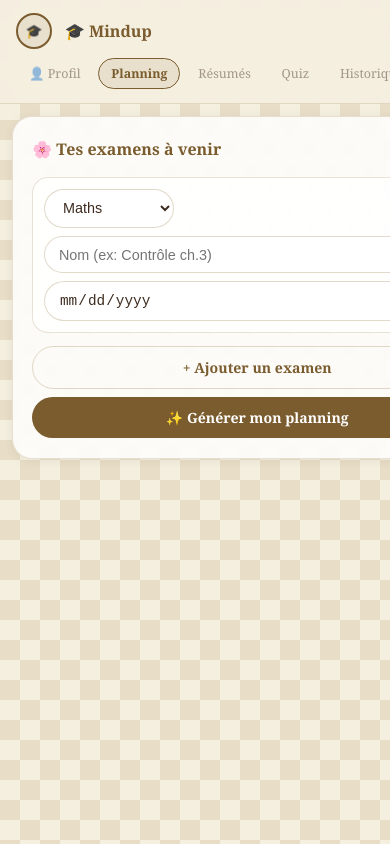
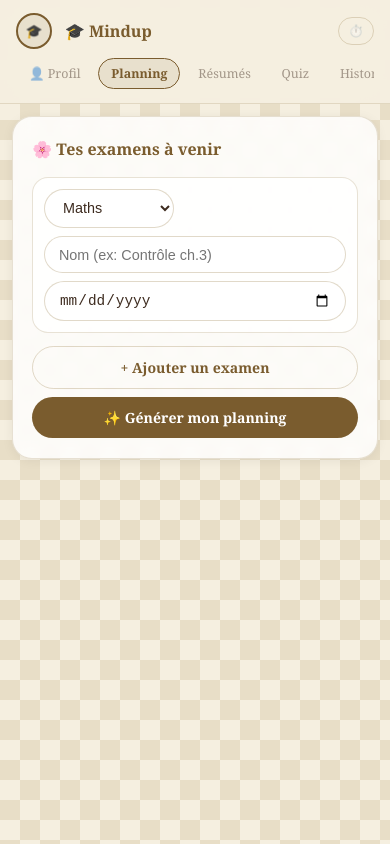
Before and after one commit to Julia00-j/Mindup, a React (Vite) app: page / in a window 390 px wide. Built offline with nearby package versions, Linux system fonts and the light colour scheme.

Commit message:
fix mobile overflow definitivement

```diff
--- a/index.html
+++ b/index.html
@@ -7,8 +7,9 @@
     <title>Mon App Révision</title>
     <style>
       *, *::before, *::after { box-sizing: border-box; }
-      html, body { margin: 0; padding: 0; overflow-x: hidden; width: 100%; }
+      html, body { margin: 0; padding: 0; overflow-x: hidden; width: 100%; max-width: 100vw; }
       input, select, textarea, button { max-width: 100%; }
+      #root { width: 100%; max-width: 100vw; overflow-x: hidden; }
     </style>
   </head>
   <body>
--- a/src/App.jsx
+++ b/src/App.jsx
@@ -1433,26 +1433,26 @@ export default function App() {
   ];
 
   return (
-    <div style={{ minHeight: "100vh", background: v.bg, backgroundImage: v.bgImage, backgroundRepeat: "repeat", backgroundSize: v.bgSize, color: v.text, fontFamily: "'Georgia', serif", overflowX: "hidden", width: "100%" }}>
+    <div style={{ minHeight: "100vh", background: v.bg, backgroundImage: v.bgImage, backgroundRepeat: "repeat", backgroundSize: v.bgSize, color: v.text, fontFamily: "'Georgia', serif", overflowX: "hidden", width: "100%", maxWidth: "100vw", position: "relative" }}>
       {/* NAVBAR */}
-      <div style={{ background: v.navBg, backdropFilter: "blur(12px)", borderBottom: `1px solid ${v.cardBorder}`, padding: isMobile ? "0.8rem 1rem" : "0.9rem 2rem", position: "sticky", top: 0, zIndex: 100, overflowX: "hidden", width: "100%", boxSizing: "border-box" }}>
+      <div style={{ background: v.navBg, backdropFilter: "blur(12px)", borderBottom: `1px solid ${v.cardBorder}`, padding: isMobile ? "0.8rem 1rem" : "0.9rem 2rem", position: "sticky", top: 0, zIndex: 100, overflowX: "hidden", width: "100%", maxWidth: "100vw", boxSizing: "border-box" }}>
         {isMobile ? (
-          <div>
-            <div style={{ display: "flex", alignItems: "center", justifyContent: "space-between", marginBottom: "0.6rem" }}>
-              <div style={{ display: "flex", alignItems: "center", gap: "0.8rem" }}>
+          <div style={{ width: "100%", boxSizing: "border-box" }}>
+            <div style={{ display: "flex", alignItems: "center", justifyContent: "space-between", marginBottom: "0.6rem", width: "100%", boxSizing: "border-box" }}>
+              <div style={{ display: "flex", alignItems: "center", gap: "0.8rem", minWidth: 0, flex: 1 }}>
                 {photo
-                  ? <img src={photo} alt="profil" style={{ width: 36, height: 36, borderRadius: "50%", objectFit: "cover", border: `2px solid ${v.accent}` }} />
-                  : <div style={{ width: 36, height: 36, borderRadius: "50%", background: v.accentBg, border: `2px solid ${v.accent}`, display: "flex", alignItems: "center", justifyContent: "center", fontSize: "0.85rem", fontWeight: 700, color: v.accent }}>{prenom ? prenom[0].toUpperCase() : "🎓"}</div>}
-                <div>
-                  <div style={{ fontWeight: 700, fontSize: "1rem", color: v.accent }}>🎓 {t.titre}</div>
-                  {prenom && <div style={{ fontSize: "0.72rem", color: v.textMuted }}>{t.bonjour}, {prenom} 🌸</div>}
+                  ? <img src={photo} alt="profil" style={{ width: 36, height: 36, borderRadius: "50%", objectFit: "cover", border: `2px solid ${v.accent}`, flexShrink: 0 }} />
+                  : <div style={{ width: 36, height: 36, borderRadius: "50%", background: v.accentBg, border: `2px solid ${v.accent}`, display: "flex", alignItems: "center", justifyContent: "center", fontSize: "0.85rem", fontWeight: 700, color: v.accent, flexShrink: 0 }}>{prenom ? prenom[0].toUpperCase() : "🎓"}</div>}
+                <div style={{ minWidth: 0 }}>
+                  <div style={{ fontWeight: 700, fontSize: "1rem", color: v.accent, overflow: "hidden", textOverflow: "ellipsis", whiteSpace: "nowrap" }}>🎓 {t.titre}</div>
+                  {prenom && <div style={{ fontSize: "0.72rem", color: v.textMuted, overflow: "hidden", textOverflow: "ellipsis", whiteSpace: "nowrap" }}>{t.bonjour}, {prenom} 🌸</div>}
                 </div>
               </div>
               {!pomodoroVisible
-                ? <button onClick={() => setPomodoroVisible(true)} style={{ background: "transparent", border: `1px solid ${v.inputBorder}`, borderRadius: 50, padding: "0.3rem 0.6rem", color: v.textMuted, cursor: "pointer", fontSize: "0.75rem", fontFamily: "inherit" }}>⏱️</button>
+                ? <button onClick={() => setPomodoroVisible(true)} style={{ background: "transparent", border: `1px solid ${v.inputBorder}`, borderRadius: 50, padding: "0.3rem 0.6rem", color: v.textMuted, cursor: "pointer", fontSize: "0.75rem", fontFamily: "inherit", flexShrink: 0 }}>⏱️</button>
                 : <MiniPomodoro v={v} visible={true} onClose={() => setPomodoroVisible(false)} />}
             </div>
-            <div style={{ display: "flex", gap: "0.3rem", overflowX: "auto", paddingBottom: "2px", width: "100%", boxSizing: "border-box", WebkitOverflowScrolling: "touch", scrollbarWidth: "none" }}>
+            <div style={{ display: "flex", gap: "0.3rem", overflowX: "auto", paddingBottom: "2px", width: "100%", boxSizing: "border-box", WebkitOverflowScrolling: "touch", scrollbarWidth: "none", msOverflowStyle: "none" }}>
               {ONGLETS.map(o => (
                 <button key={o.id} onClick={() => setOnglet(o.id)} style={{ padding: "0.35rem 0.75rem", borderRadius: 50, border: `1px solid ${onglet === o.id ? v.accent : "transparent"}`, background: onglet === o.id ? v.accentBg : "transparent", color: onglet === o.id ? v.accent : v.textMuted, fontWeight: onglet === o.id ? 700 : 400, cursor: "pointer", fontSize: "0.78rem", fontFamily: "inherit", whiteSpace: "nowrap", flexShrink: 0 }}>{o.label}</button>
               ))}
```
